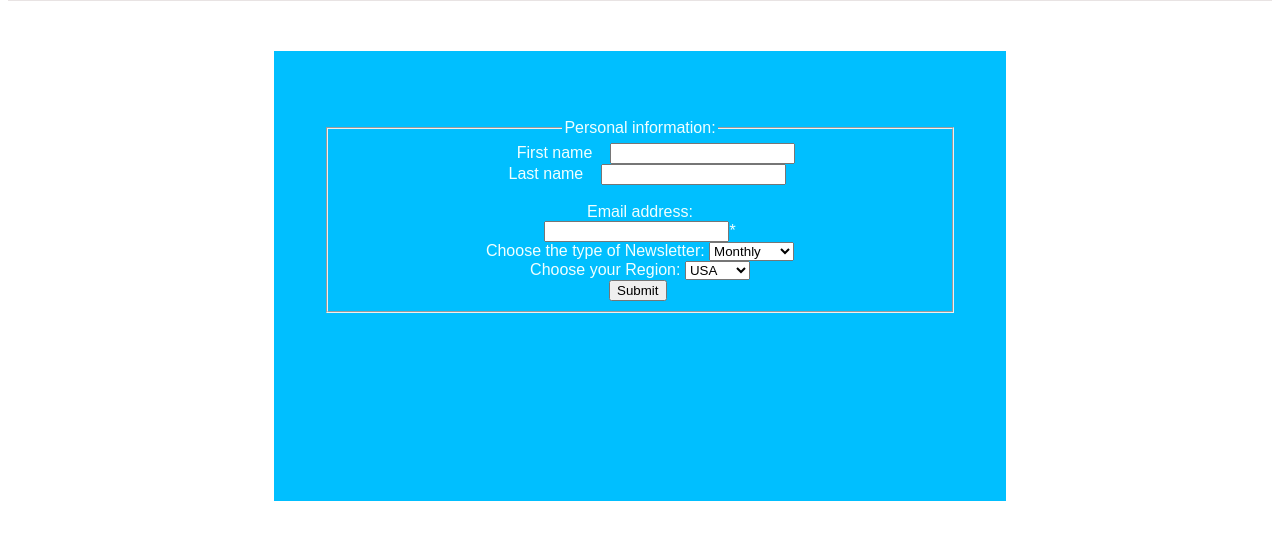
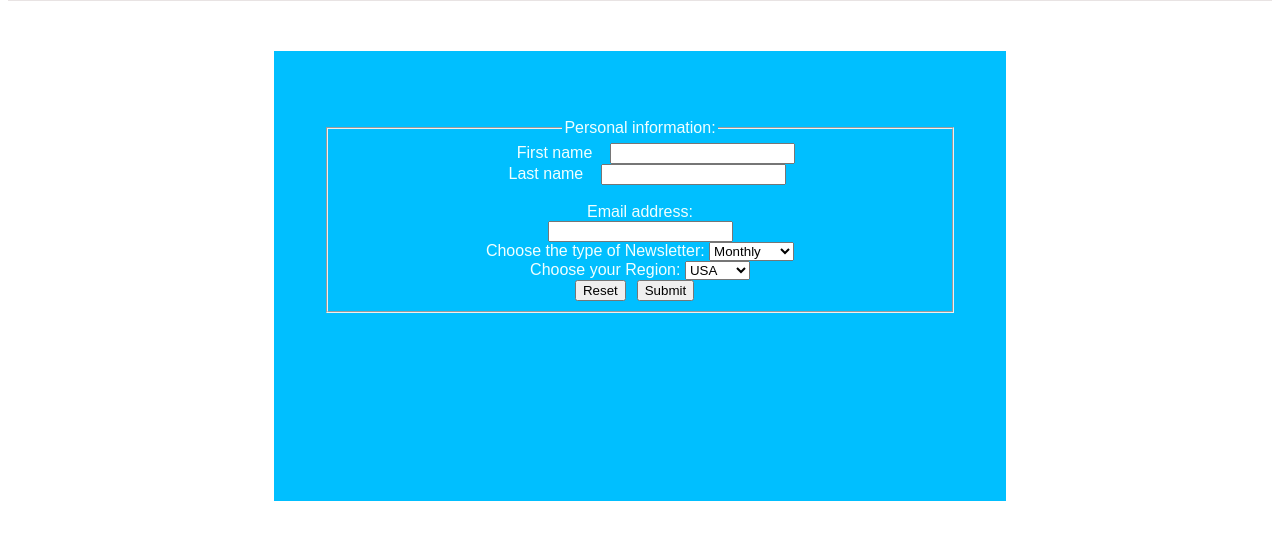
Before and after one commit to ndulamo/ABC17-039, a plain HTML site: page Connect.html in a window 1280 px wide. Shown: the part 252-800 px from the top of the page. Drawn offline with Linux system fonts and the light colour scheme.

Commit message:
Changed layout

```diff
--- a/Connect.html
+++ b/Connect.html
@@ -31,7 +31,7 @@
     <label>
     <br>Email address:<br>
     </label>
-    <input type="email" name="Email"><span class="req">*</span><br>
+    <input type="email" name="Email"><span class="req"></span><br>
     <label for="Newsletters">Choose the type of Newsletter:</label>
   <select id="Newsletter" name="Newsletter">
     <option value="Weekly">Weekly</option>
@@ -47,6 +47,7 @@
         <option value="Asia">Asia</option>
       </select> <br>
 
+   <input type="reset" value="Reset">
   <input type="submit" value="Submit">
   </fieldset>
 </form>
```
